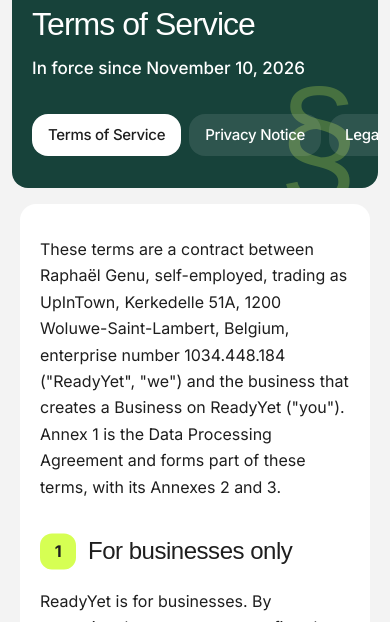
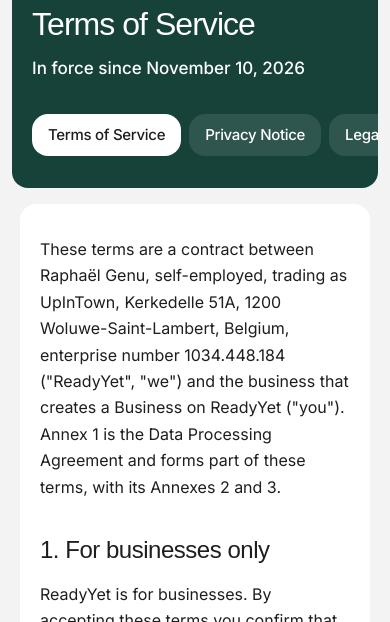
Before and after one commit to rvph10/readyyet, a Next.js app in the folder site/: page /en/terms in a window 390 px wide. Shown: the part 165-787 px from the top of the page. Built offline with nearby package versions, Linux system fonts and the light colour scheme; no server answers; a web font is replaced by a local one.

Commit message:
Drop the section sign and the number chips from the legal pages, which should read as serious documents.

```diff
--- a/site/src/app/[locale]/[legal]/legal.css
+++ b/site/src/app/[locale]/[legal]/legal.css
@@ -21,17 +21,6 @@
   border-radius: var(--radius-panel);
   color: var(--color-text-white);
   overflow: clip;
-}
-
-.legal-hero__mark {
-  position: absolute;
-  right: max(var(--container-padding), (100% - var(--legal-width)) / 2);
-  bottom: -0.18em;
-  font-family: var(--font-display);
-  font-size: 22rem;
-  line-height: 1;
-  color: var(--color-bg-accent);
-  pointer-events: none;
 }
 
 .legal-hero__label {
@@ -65,7 +54,6 @@
   flex-wrap: wrap;
   gap: 0.5rem;
   margin-top: 2.5rem;
-  max-width: calc(100% - 14rem);
 }
 
 .legal-hero__doc {
@@ -198,9 +186,6 @@
 }
 
 .legal__body :is(h2, h3) {
-  display: flex;
-  align-items: baseline;
-  gap: 0.75rem;
   color: var(--color-ink);
   letter-spacing: -0.02em;
   scroll-margin-top: 1.5rem;
@@ -214,29 +199,6 @@
 .legal__body h3 {
   margin: 2.25rem 0 0.75rem;
   font-size: 1.375rem;
-}
-
-.legal__num {
-  flex: none;
-  display: inline-grid;
-  place-items: center;
-  min-width: 2.25rem;
-  height: 2.25rem;
-  padding-inline: 0.5rem;
-  font-family: var(--font-body);
-  font-size: 1rem;
-  font-weight: 700;
-  color: var(--color-ink);
-  background-color: var(--color-bg-accent);
-  border-radius: 0.75rem;
-  translate: 0 -0.15em;
-}
-
-.legal__body h3 .legal__num {
-  min-width: 1.875rem;
-  height: 1.875rem;
-  font-size: 0.875rem;
-  border-radius: 0.625rem;
 }
 
 /* An annex opens on a band of its own. */
@@ -352,14 +314,6 @@
   .legal__body {
     max-width: none;
   }
-
-  .legal-hero__mark {
-    font-size: 14rem;
-  }
-
-  .legal-hero__docs {
-    max-width: none;
-  }
 }
 
 @media (max-width: 767px) {
@@ -381,11 +335,6 @@
 
   .legal-hero__doc {
     flex: none;
-  }
-
-  .legal-hero__mark {
-    font-size: 9rem;
-    opacity: 0.25;
   }
 
   .legal {
--- a/site/src/app/[locale]/[legal]/page.tsx
+++ b/site/src/app/[locale]/[legal]/page.tsx
@@ -42,9 +42,6 @@ export default async function LegalPage({ params }: PageProps<"/[locale]/[legal]
       <header className="legal-hero container container--bleed">
         <div className="legal-hero__panel">
           <Nav />
-          <span className="legal-hero__mark" aria-hidden="true">
-            §
-          </span>
           <p className="legal-hero__label">{t("label")}</p>
           <h1 className="legal-hero__title t-display">{title}</h1>
           <p className="legal-hero__since">{t("since", { date: since })}</p>
--- a/site/src/lib/legal.ts
+++ b/site/src/lib/legal.ts
@@ -45,8 +45,7 @@ export async function readLegal(locale: string, doc: LegalDoc) {
     }
     if (!inPart) sections.push({ id, label, number: numbered?.[1], part: false });
     const tag = inPart ? "h3" : "h2";
-    const body = numbered ? `<span class="legal__num">${numbered[1]}</span>${numbered[2]}` : inline;
-    return `<${tag} id="${id}">${body}</${tag}>\n`;
+    return `<${tag} id="${id}">${inline}</${tag}>\n`;
   };
   // Wide tables scroll on their own on a phone instead of the page.
   renderer.table = function (token: Tokens.Table) {
```
